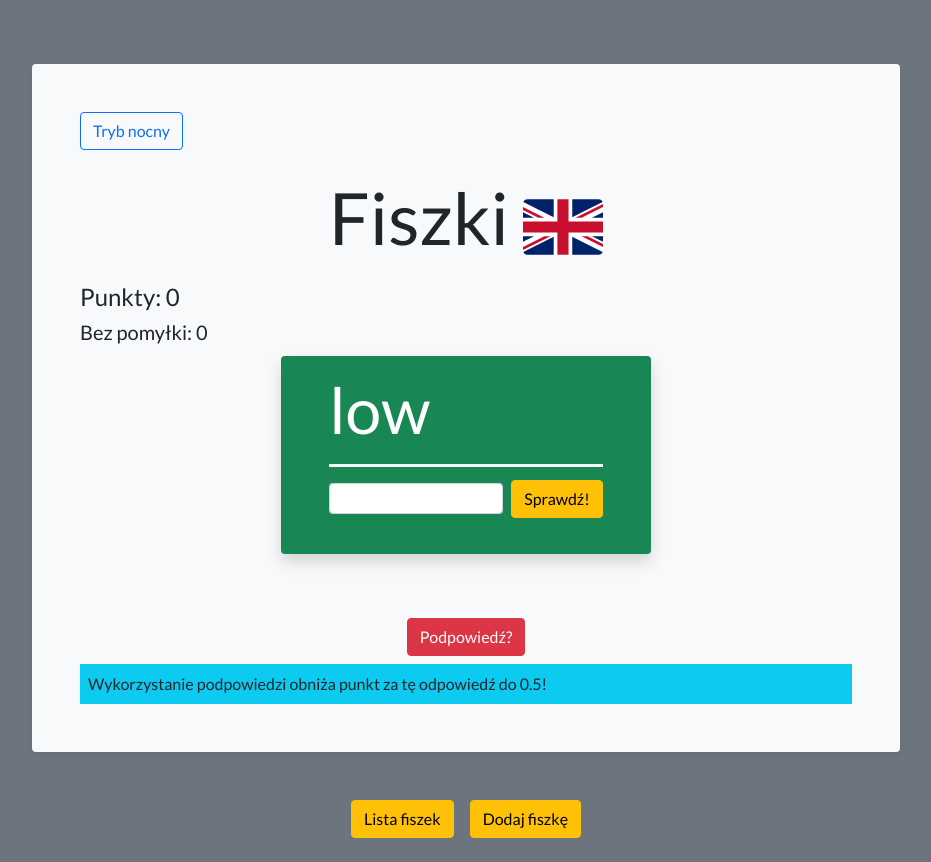
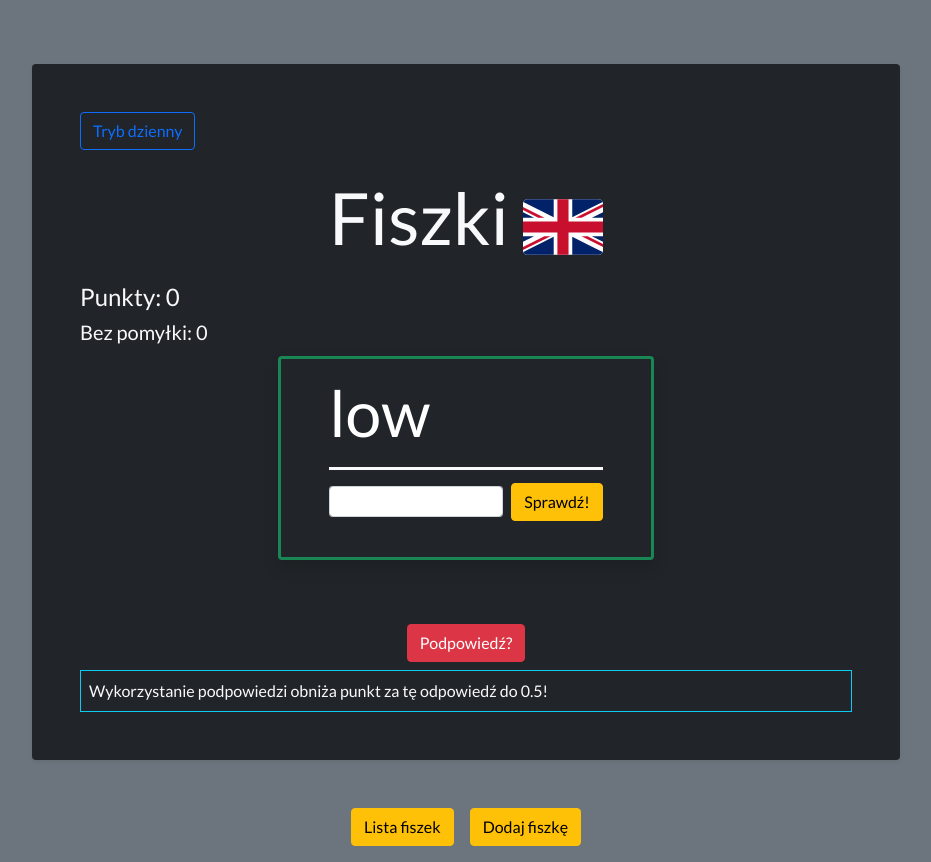
Before and after one commit to malex3334/FlashCards, a React (Create React App) app: page / in a window 1280 px wide. Shown: the whole page, without its empty margins (174-1105 px from the left). Built offline with nearby package versions, Linux system fonts and the light colour scheme; no server answers.

Commit message:
minor fixes

```diff
--- a/src/context/DataContext.jsx
+++ b/src/context/DataContext.jsx
@@ -5,7 +5,7 @@ export const DataContext = createContext();
 
 export function ThemeProvider({ children }) {
   const [data, setData] = useState(Data);
-  const [dark, setDark] = useState(false);
+  const [dark, setDark] = useState(true);
   const [hint, setHint] = useState(false);
   const [dictionary, setDictionary] = useState("");
   // change theme
--- a/src/index.css
+++ b/src/index.css
@@ -1,10 +1,15 @@
 * {
   box-sizing: border-box;
-  transition: all 0.2s ease-in-out;
+  /* transition: all 0.2s ease-in-out; */
+  transition: background 0.3s ease-in-out;
 }
 
 body {
   font-family: "Lato", sans-serif;
+  /* background-image: url("https://images.unsplash.com/photo-1486299267070-83823f5448dd?ixlib=rb-1.2.1&ixid=MnwxMjA3fDB8MHxwaG90by1wYWdlfHx8fGVufDB8fHx8&auto=format&fit=crop&w=1171&q=80");
+  background-size: cover;
+  background-position: center;
+  background-repeat: no-repeat; */
 }
 
 /* .container {
--- a/src/pages/FlashCardForm.jsx
+++ b/src/pages/FlashCardForm.jsx
@@ -27,7 +27,10 @@ export default function FlashCardForm({ setNewCard }) {
     >
       <div className="modal-header">
         <h5 className="modal-title">Dodaj fiszkę:</h5>
-        <button className="btn" onClick={(e) => setNewCard(false)}>
+        <button
+          className={`btn ${dark ? "text-light" : "text-dark"}`}
+          onClick={(e) => setNewCard(false)}
+        >
           &times;
         </button>
       </div>
```
Also changed, not shown: public/index.html (+1 -22 lines).
